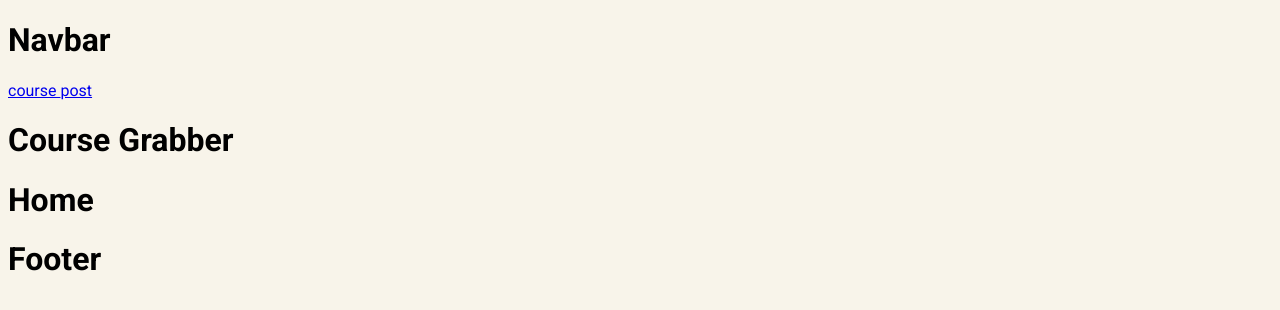
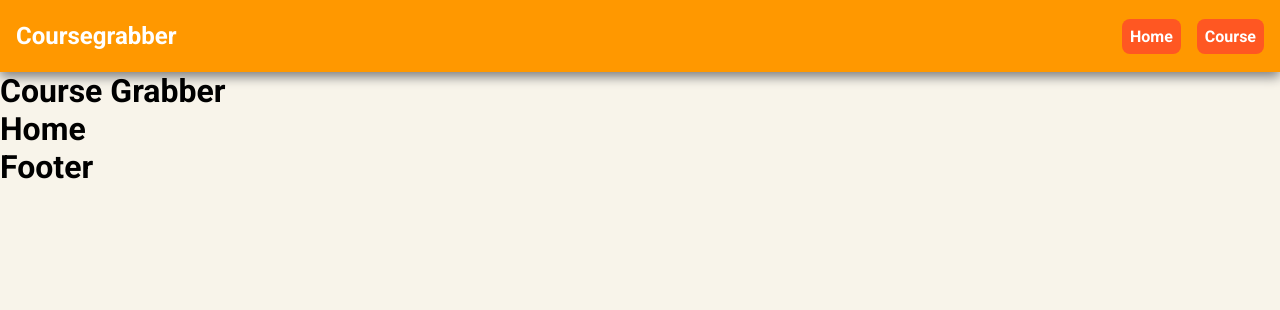
Before and after one commit to PrgVaibhav/course_grabber, a Next.js app: page / in a window 1280 px wide. Shown: the top 310 px of the page. Built offline with nearby package versions, Linux system fonts and the light colour scheme.

Commit message:
navbar update1

```diff
--- a/app/globals.css
+++ b/app/globals.css
@@ -1,5 +1,13 @@
 @import url('https://fonts.googleapis.com/css2?family=Roboto:wght@100;300;400;500;700&display=swap');
 
+
+*,
+*::before,
+*::after {
+  box-sizing: border-box;
+  margin: 0;
+  padding: 0;
+}
 :root {
   --body-font: 'Roboto', sans-serif;
 
@@ -9,4 +17,6 @@
 body {
   background-color: var(--bg-color);
   font-family: var(--body-font);
+  /* padding: 0;
+  margin: 0; */
 }
--- /dev/null
+++ b/app/navbar.module.css
@@ -0,0 +1,39 @@
+.navbar{
+    background-color: #FF9800;
+    color: white;
+    display: flex;
+    align-items: center;
+    height: 9vh;
+    justify-content: space-between;
+    box-shadow: 0px 5px 11px 0px grey;
+}
+
+.logo{
+    margin: 0 1rem;
+    font-size: 1.5rem;
+    cursor: pointer;
+    font-weight: bold;
+}
+.links{
+    margin: 0 1rem;
+    display: flex;
+    gap: 1rem;
+}
+.link{
+    text-decoration: none;
+    padding: 0.5rem;
+    background-color: #FF5722;
+    color: white;
+    border-radius: 0.5rem;
+    transition: 0.3s;
+    font-weight: bold;
+}
+.activeLink{
+    background-color: #ffe3db;
+    color: #e63e09;
+
+}
+.link:hover{
+    background-color: #ffe3db;
+    color: #e63e09;
+}
--- a/components/Navbar.jsx
+++ b/components/Navbar.jsx
@@ -1,11 +1,18 @@
+'use client'
 import Link from "next/link";
-
+import styles from '../app/navbar.module.css';
+import { useRouter } from "next/navigation";
 export default function Navbar() {
+  const router = useRouter();
   return (
-    <div>
-      <h1>Navbar</h1>
-      <Link href="/course"> course </Link>
-      <Link href="/post"> post </Link>
+    <div className={styles.navbar}>
+      <div className={styles.logo}>Coursegrabber</div>
+      <div className={styles.links}>
+      {/* <Link className={router.pathname==='/'? styles.activeLink : styles.link} href="/">Home</Link> */}
+      <Link className={styles.link} href="/">Home</Link>
+      {/* <Link className={router.pathname==='/course'? styles.activeLink : styles.link} href="/course">Course</Link> */}
+      <Link className={styles.link} href="/course">Course</Link>
+      </div>
     </div>
   );
 }
```
